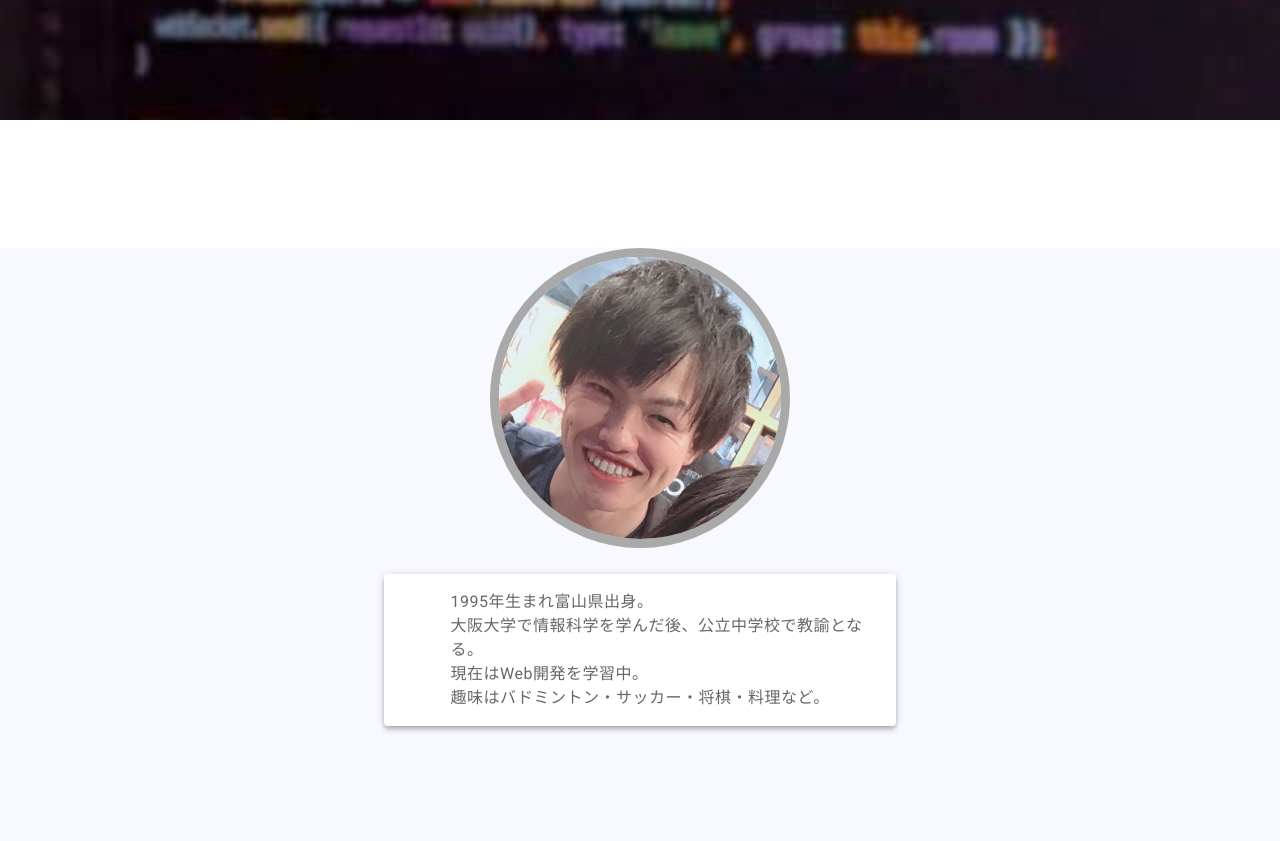
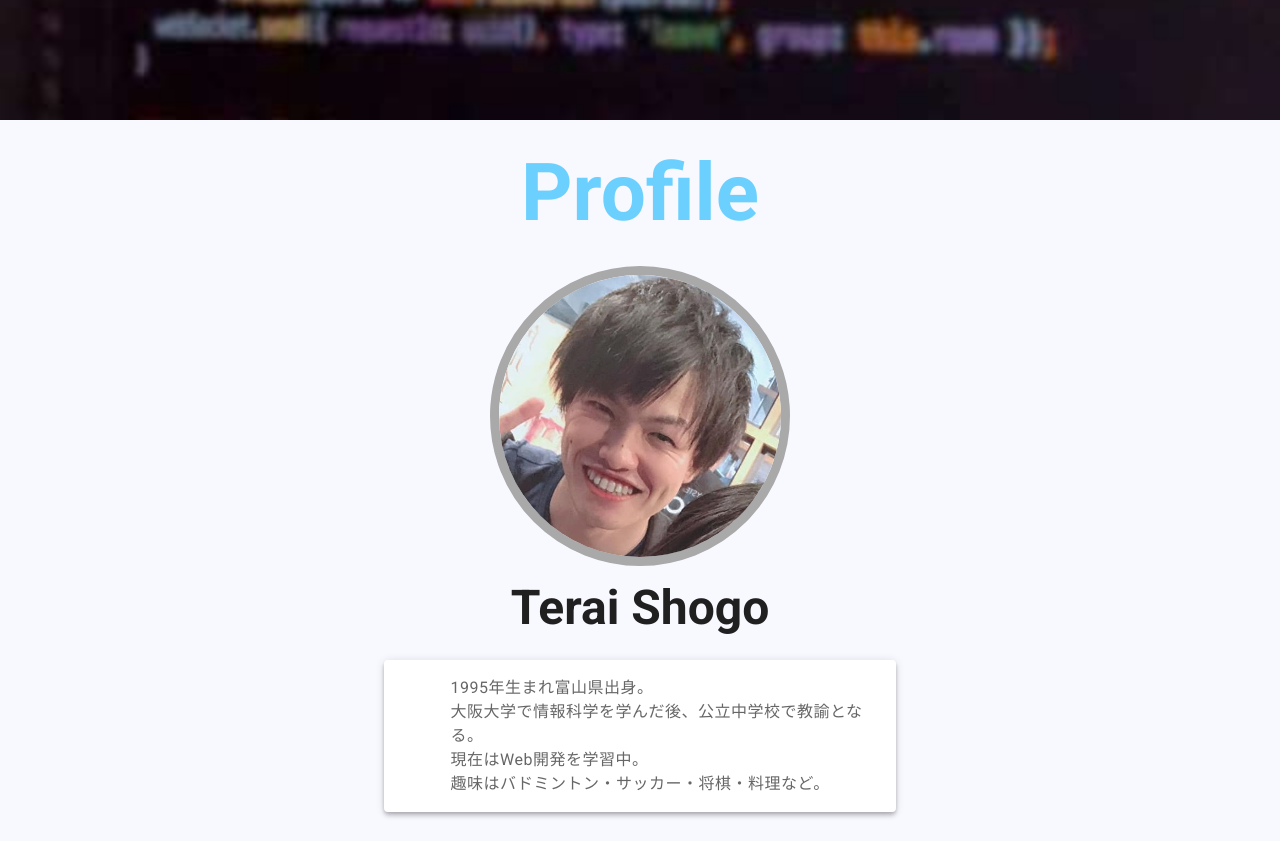
Before and after one commit to krpk1900/PortfolioSite, a Nuxt app: page / in a window 1280 px wide. Shown: the part 600-1441 px from the top of the page. Built offline with nearby package versions, Linux system fonts and the light colour scheme; what vue-typer would draw is missing.

Commit message:
[Add] mdに合わせてマージンを調整

```diff
--- a/pages/index.vue
+++ b/pages/index.vue
@@ -18,9 +18,9 @@
       </div>
 
       <div class="profile" id="profile">
-        <h2 v-if="isFadeInUp1" class="animate__animated div-title" :class="{animate__fadeInUp: isFadeInUp1}">Profile</h2>
-        <div v-else class="else-margin"></div>
+        <h2 class="animate__animated div-title" :class="{animate__fadeInUp: true}">Profile</h2>
         <img src="/zoomup.jpg" class="profile-img" width="300px" height="300px">
+        <p class="text-center name">Terai Shogo</p>
         <v-card class="profile-card" elevation="4" width="40%" rounded>
           <v-card-text class="text-body-1" style="padding-left: 13%;">
             1995年生まれ富山県出身。<br>
@@ -96,8 +96,22 @@
     height: 90vh;
   }
   .profile {
-    height: 90vh;
+    height: 95vh;
     background-color: #f8f8ff;
+  }
+  .name {
+    font-size: 3em;
+    font-weight: 600;
+  }
+  .profile-img {
+    border-radius: 50%;  /* 角丸半径を50%にする(=円形にする) */
+    border: 9px solid #a9a9a9; /* 枠線を付加 */
+    display: block;
+    margin: 1% auto 0.5% auto;
+  }
+  .profile-card {
+    display: block;
+    margin: 1% auto;
   }
   .works {
     height: 100vh;
@@ -135,16 +149,6 @@
   }
   .rightmost-link {
     margin-right: 1em;
-  }
-  .profile-img {
-    border-radius: 50%;  /* 角丸半径を50%にする(=円形にする) */
-    border: 9px solid #a9a9a9; /* 枠線を付加 */
-    display: block;
-    margin: 2% auto;
-  }
-  .profile-card {
-    display: block;
-    margin: 2% auto;
   }
   .fixed-background-img {
     background-image: url("/code5.jpg");
```
